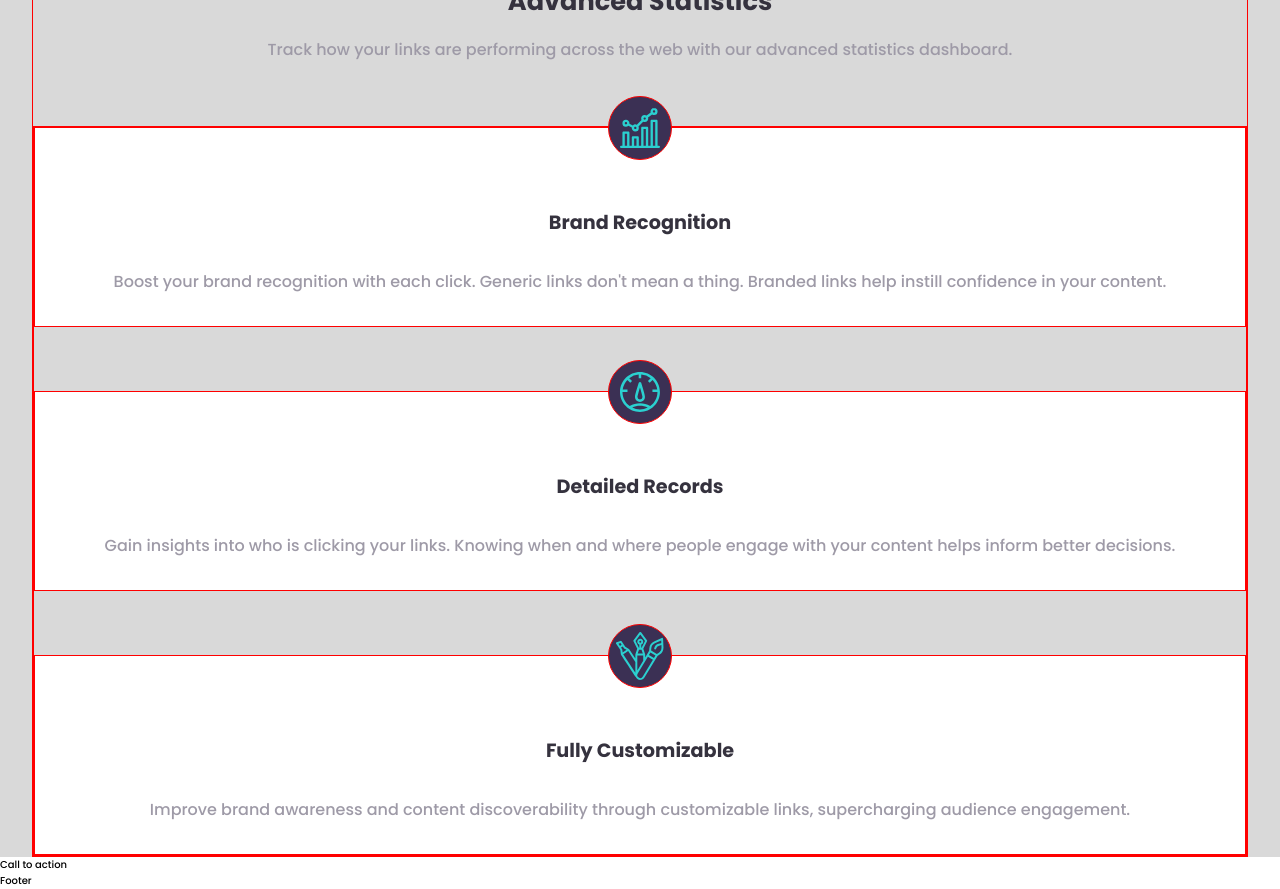
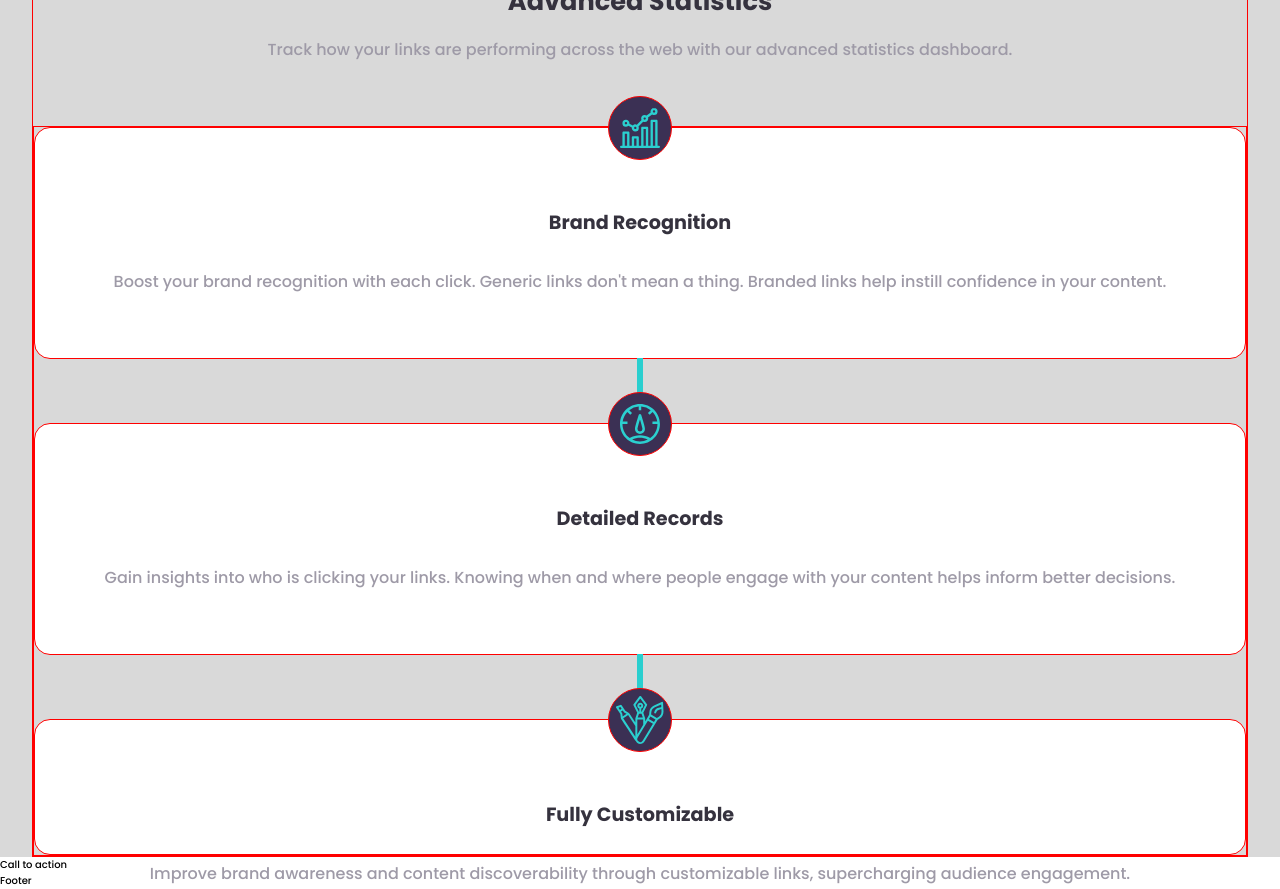
Before and after one commit to riwepo/fem-url-shortening-api-landing-page, a React (Create React App) app: page / in a window 1280 px wide. Shown: the part 1420-2309 px from the top of the page. Built offline with nearby package versions, Linux system fonts and the light colour scheme.

Commit message:
add joiner sticks add padding add border radius

```diff
--- a/src/components/statistics/StatsItem.js
+++ b/src/components/statistics/StatsItem.js
@@ -18,6 +18,13 @@ function StatsItem({ itemInfo }) {
       </div>
       <h2 className={classes.heading}>{itemInfo.heading}</h2>
       <p className={classes.text}>{itemInfo.text}</p>
+      {/* this is the joining stick between items
+            the last item doesn't have it */}
+      <div
+        className={`${classes.joiner} ${
+          itemInfo.id === 3 ? classes.joinerLast : null
+        }`}
+      ></div>
     </div>
   );
 }
--- a/src/components/statistics/StatsItem.module.css
+++ b/src/components/statistics/StatsItem.module.css
@@ -1,5 +1,6 @@
 .container {
   width: 100%;
+  padding: 0 1rem 0 1rem;
 
   display: flex;
   flex-direction: column;
@@ -7,6 +8,7 @@
   align-items: center;
   gap: 2rem;
   background-color: var(--white-color);
+  border-radius: 1rem;
 
   border: solid 1px red;
 }
@@ -36,7 +38,20 @@
 }
 
 .text {
-  margin-bottom: 2rem;
+  margin-bottom: -2rem;
   font-size: 1rem;
   color: var(--grayish-violet-color);
 }
+
+.joiner {
+  display: block;
+  /* margin-bottom: -4rem; */
+  border-left: 3px solid var(--cyan-color);
+  border-right: 3px solid var(--cyan-color);
+  height: 4rem;
+  transform: translate(0, 100%);
+}
+
+.joinerLast {
+  display: none;
+}
```
